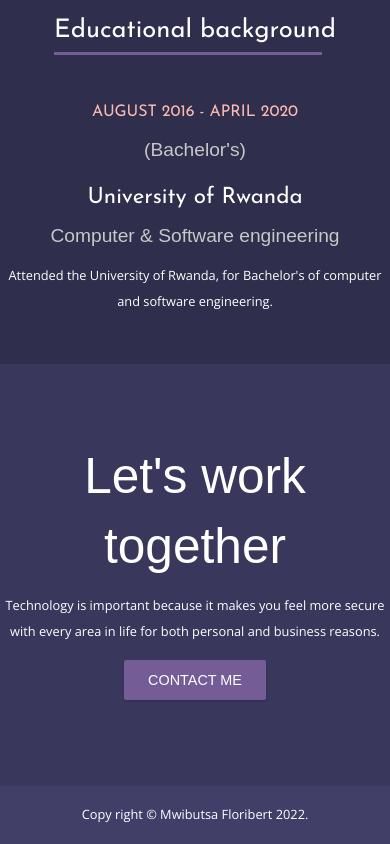
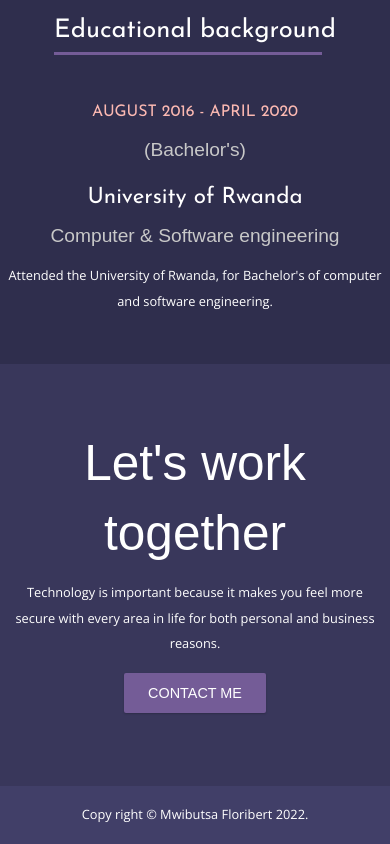
Before and after one commit to mwibutsa/mwibutsa, a React (Create React App) app: page / in a window 390 px wide. Shown: the part 6132-6976 px from the top of the page. Built offline with nearby package versions, Linux system fonts and the light colour scheme; a web font is replaced by a local one.

Commit message:
Fix responsiveness

```diff
--- a/src/components/CTASection/cta-section.module.scss
+++ b/src/components/CTASection/cta-section.module.scss
@@ -1,3 +1,4 @@
+@import "../../assets/styles/mixins";
 .CTASection {
   display: flex;
   align-items: center;
@@ -10,5 +11,11 @@
     max-width: 50rem;
     text-align: center;
     line-height: 2;
+
+    @include mobile-l {
+      max-width: 95vw;
+      margin-left: auto;
+      margin-right: auto;
+    }
   }
 }
```
